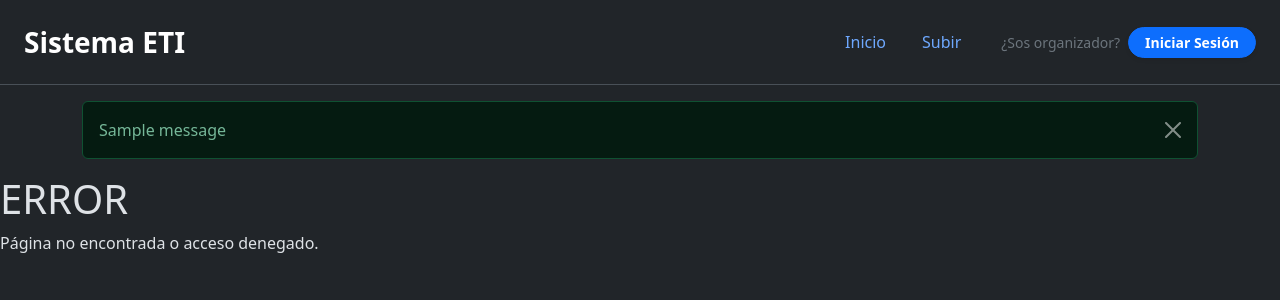
After one commit to UliVazquez/flask-poo-project-2026, a Flask app: page /logout in a window 1280 px wide. The commit adds this page. Shown: the top 300 px of the page. Run offline with Flask 3, Linux system fonts and the light colour scheme; one stand-in notice (Sample message) is shown.

Commit message:
Frontend complete

```diff
--- a/app.py
+++ b/app.py
@@ -1,19 +1,49 @@
-from flask import Flask, redirect, url_for, render_template, request, session
+from flask import Flask, redirect, url_for, render_template, request, session, flash
 
 app = Flask(__name__)
 app.secret_key = "profeapruebemeporfavor"
 
-@app.route('/')
+@app.route("/")
 def home():
-    return render_template('index.html')
+    return render_template("index.html")
 
-@app.route('/upload')
+@app.route("/iniciar-sesion")
+def iniciar_sesion():
+    return render_template("login.html")
+
+@app.route("/upload", methods=["POST", "GET"])
 def enviar_trabajo():
-    return render_template('upload.html')
+    resultado = ""
+    if "correo" in session:
+        resultado = render_template("error.html")
+    else:
+        resultado = render_template("upload.html")
+    return resultado
 
-@app.route("/login")
+@app.route("/login", methods=["POST", "GET"])
 def login():
-    return render_template("login.html")
+    resultado = ""
+    if request.method == "POST":
+        session["correo"] = request.form["correo-org"]
+        session["password"] = request.form["password-org"]
+        flash("Has iniciado sesión correctamente.", "info")
+        resultado = redirect(url_for("home"))
+    else:
+        resultado = redirect(url_for("error.html"))
+    return resultado
+
+@app.route("/logout", methods=["POST", "GET"])
+def logout():
+    resultado = ""
+    if request.method == "POST":
+        if "correo" in session:
+            session.pop("correo", None)
+            session.pop("password", None)
+            flash("Sesión cerrada con éxito.", "info")
+            resultado = redirect(url_for("home"))
+    else:
+        resultado = render_template("error.html")
+    return resultado
 
 if __name__ == '__main__':
     app.run(debug=True)
--- a/templates/base.html
+++ b/templates/base.html
@@ -10,26 +10,54 @@
 </head>
 
 <body>
-    <header class="navbar navbar-expand navbar-dark bg-dark border-bottom py-3 px-4 justify-content-between align-items-center">
+    <header
+        class="navbar navbar-expand navbar-dark bg-dark border-bottom py-3 px-4 justify-content-between align-items-center">
         <a href="/" class="navbar-brand fs-3 fw-bold m-0">Sistema ETI</a>
         <div class="d-flex align-items-center gap-4">
             <nav>
                 <ul class="nav nav-pills gap-1">
                     <li class="nav-item">
-                        <a href="/" class="nav-link">Inicio</a>
+                        <form action="/">
+                            <button type="submit" class="nav-link">Inicio</button>
+                        </form>
                     </li>
+                    {% if not session.correo %}
                     <li class="nav-item">
-                        <a href="/upload" class="nav-link">Subir</a>
+                        <form action="/upload" method="POST">
+                            <button type="submit" class="nav-link">Subir</button>
+                        </form>
                     </li>
                 </ul>
             </nav>
             <div class="d-flex align-items-center gap-2">
                 <span class="text-secondary small d-none d-md-inline">¿Sos organizador?</span>
-                <a href="/login" class="btn btn-primary btn-sm px-3 rounded-pill fw-semibold shadow-sm">Iniciar
+                <a href="/iniciar-sesion" class="btn btn-primary btn-sm px-3 rounded-pill fw-semibold shadow-sm">Iniciar
                     Sesión</a>
             </div>
+            {% else %}
+            <div class="d-flex align-items-center gap-2">
+                <span class="text-secondary small d-none d-md-inline">Hola {{ session.correo }}!</span>
+                <form action="/logout" method="POST" class="m-0">
+                    <button type="submit" class="btn btn-primary btn-sm px-3 rounded-pill fw-semibold shadow-sm">
+                        Cerrar Sesión
+                    </button>
+                </form>
+            </div>
+            {% endif %}
         </div>
     </header>
+    {% with messages = get_flashed_messages(with_categories=true) %}
+    {% if messages %}
+    <div class="container mt-3">
+        {% for cat, msg in messages %}
+        <div class="alert alert-{{ cat }} alert-dismissible fade show" role="alert">
+            {{ msg }}
+            <button type="button" class="btn-close" data-bs-dismiss="alert" aria-label="Close"></button>
+        </div>
+        {% endfor %}
+    </div>
+    {% endif %}
+    {% endwith %}
     {% block content %}
     {% endblock %}
     <script src="https://cdn.jsdelivr.net/npm/bootstrap@5.3.8/dist/js/bootstrap.bundle.min.js"
--- /dev/null
+++ b/templates/error.html
@@ -0,0 +1,6 @@
+{% extends "base.html" %}
+{% block title %}Sistema ETI{% endblock %}
+{% block content %}
+<h1>ERROR</h1>
+<p>Página no encontrada o acceso denegado.</p>
+{% endblock %}
```
Also changed, not shown: templates/index.html (+13 -0 lines), templates/login.html (+5 -4 lines).
